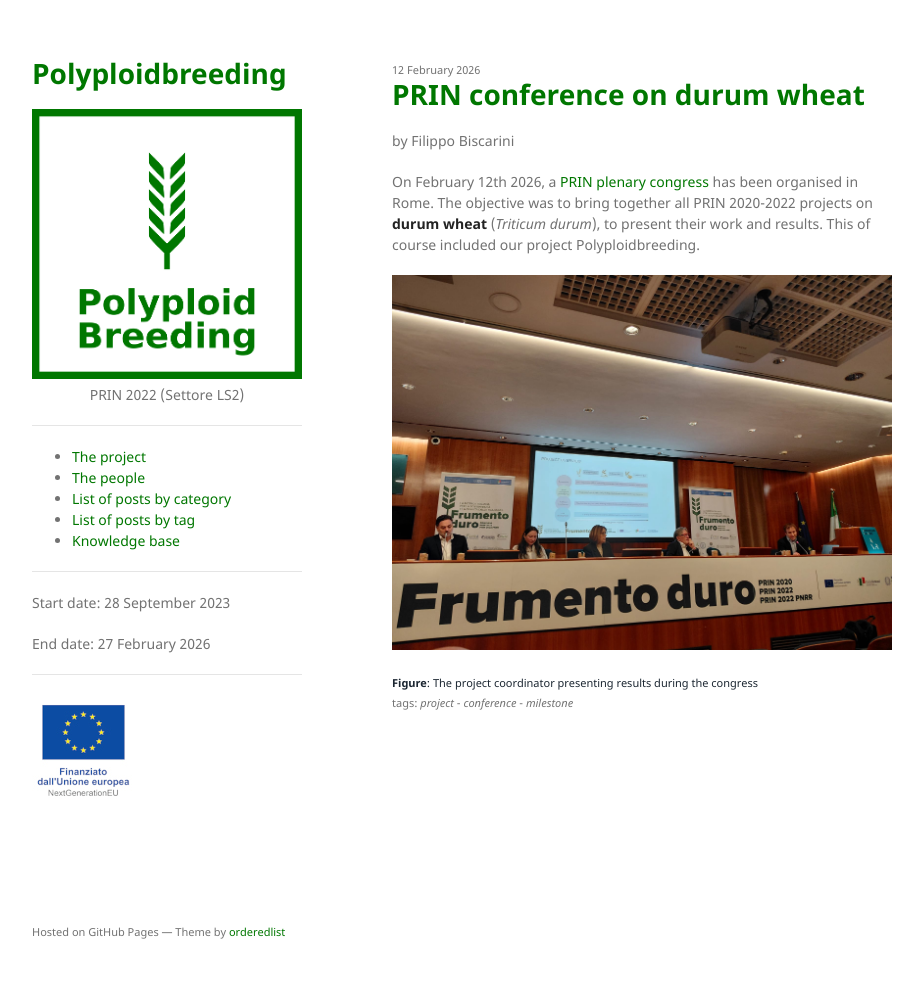
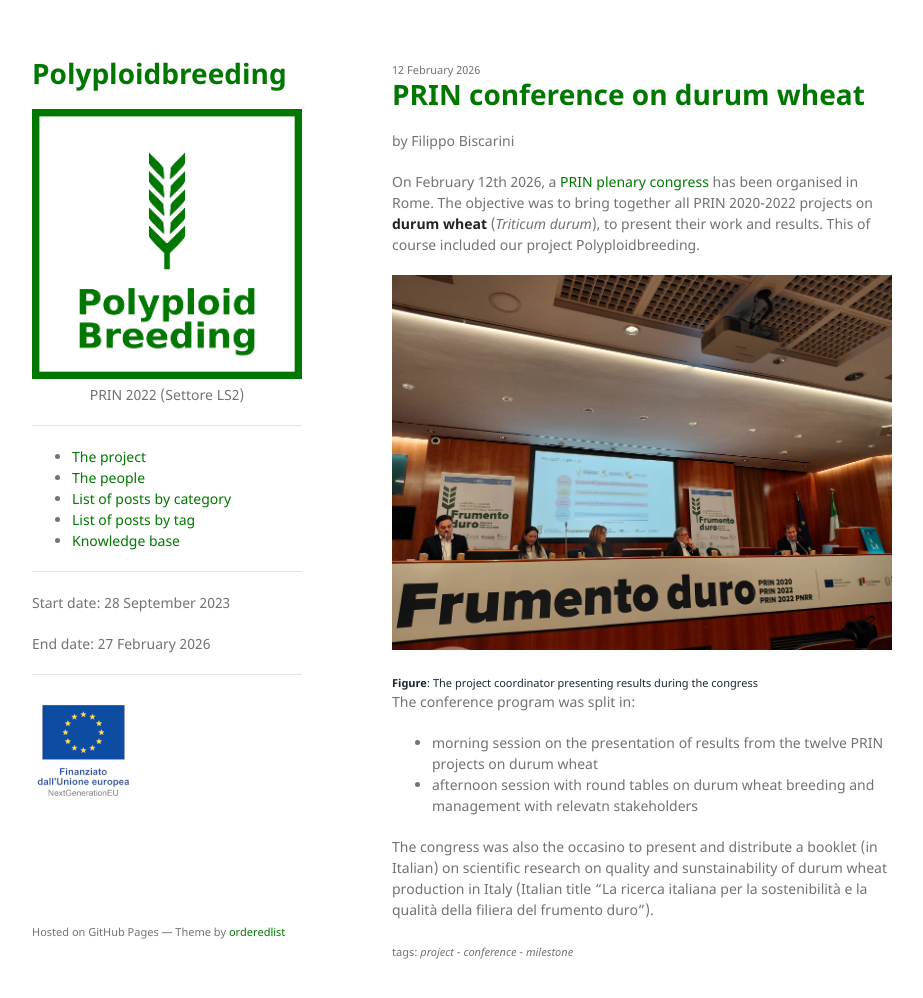
Before and after one commit to polyploidbreeding/polyploidbreeding.github.io, a Jekyll site: the page built from _posts/2026-02-12-prin-congress.md, in a window 1280 px wide and 1011 px high. Shown: the top 998 px of the window, without its empty margins (178-1101 px from the left). Built offline with Jekyll 4.4.1, drawn with Linux system fonts in a browser that asks for light colours.

Commit message:
expanded content of the news

```diff
--- a/_posts/2026-02-12-prin-congress.md
+++ b/_posts/2026-02-12-prin-congress.md
@@ -13,3 +13,11 @@ This of course included our project Polyploidbreeding.
 
 <a href="/assets/img/posts/evento-roma.jpeg"><img src="/assets/img/posts/evento-roma.jpeg" alt="Evento PRIN a Roma"></a>
 <div class="caption"><b>Figure</b>: The project coordinator presenting results during the congress</div>
+
+The conference program was split in:
+
+- morning session on the presentation of results from the twelve PRIN projects on durum wheat
+- afternoon session with round tables on durum wheat breeding and management with relevatn stakeholders
+
+The congress was also the occasino to present and distribute a booklet (in Italian) on scientific research on quality and sunstainability
+of durum wheat production in Italy (Italian title "La ricerca italiana per la sostenibilità e la qualità della filiera del frumento duro").
```
